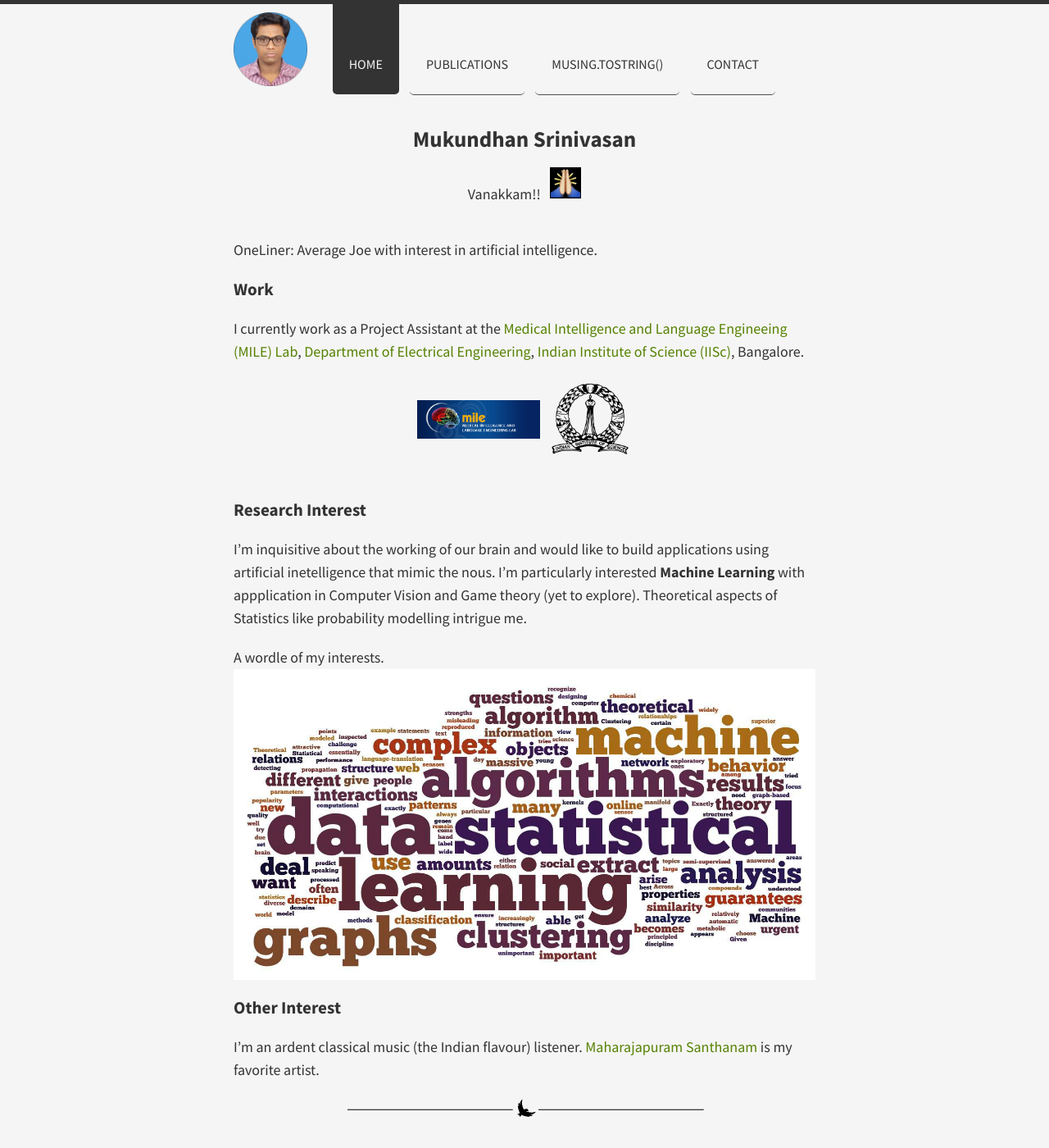
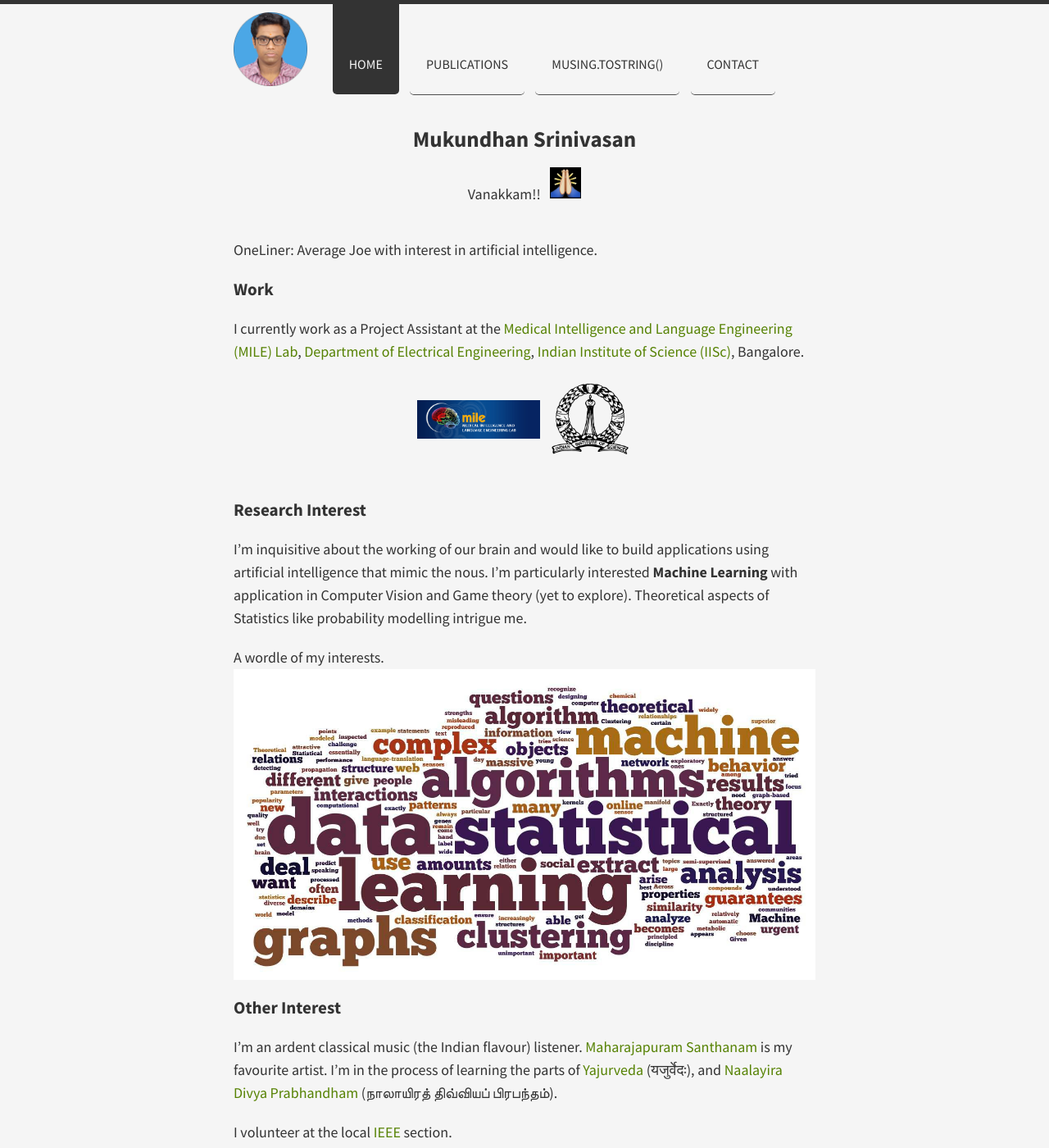
Before and after one commit to forkmsrini/forkmsrini.github.io-master, a Jekyll site: the page built from index.md, in a window 1280 px wide and 1400 px high. Shown: the whole window at 82% size. Built offline with Jekyll 4.4.1, drawn with Linux system fonts in a browser that asks for light colours; nearby versions of some CDN libraries; Markdown is read by kramdown in place of the engine named in the settings.

Commit message:
HomUpdate

```diff
--- a/index.md
+++ b/index.md
@@ -16,7 +16,7 @@ OneLiner: Average Joe with interest in artificial intelligence.
 
 <h3>Work</h3>
 
-I currently work as a Project Assistant at the [Medical Intelligence and Language Engineeing (MILE) Lab](http://mile.ee.iisc.ernet.in/mile/index.html), [Department of Electrical Engineering](http://www.ee.iisc.ernet.in/), [Indian Institute of Science (IISc)](http://www.iisc.ernet.in/), Bangalore.
+I currently work as a Project Assistant at the [Medical Intelligence and Language Engineering (MILE) Lab](http://mile.ee.iisc.ernet.in/mile/index.html), [Department of Electrical Engineering](http://www.ee.iisc.ernet.in/), [Indian Institute of Science (IISc)](http://www.iisc.ernet.in/), Bangalore.
 
 <div align="center">
 <table text-align="center">
@@ -28,13 +28,15 @@ I currently work as a Project Assistant at the [Medical Intelligence and Languag
 
 <h3>Research Interest</h3>
 
-I'm inquisitive about the working of our brain and would like to build applications using artificial inetelligence that mimic the nous. I'm particularly interested **Machine Learning** with appplication in Computer Vision and Game theory (yet to explore). Theoretical aspects of Statistics like probability modelling intrigue me.
+I'm inquisitive about the working of our brain and would like to build applications using artificial intelligence that mimic the nous. I'm particularly interested **Machine Learning** with application in Computer Vision and Game theory (yet to explore). Theoretical aspects of Statistics like probability modelling intrigue me.
 
 A wordle of my interests.
 <img style="float:right" src="/public/images/riWordle.jpg">
 
 <h3>Other Interest</h3>
 
-I'm an ardent classical music (the Indian flavour) listener. [Maharajapuram Santhanam](http://en.wikipedia.org/wiki/Maharajapuram_Santhanam) is my favorite artist.
+I'm an ardent classical music (the Indian flavour) listener. [Maharajapuram Santhanam](http://en.wikipedia.org/wiki/Maharajapuram_Santhanam) is my favourite artist. I'm in the process of learning the parts of [Yajurveda](http://en.wikipedia.org/wiki/Yajurveda) (यजुर्वेदः), and [Naalayira Divya Prabhandham](http://en.wikipedia.org/wiki/Naalayira_Divya_Prabhandham) (நாலாயிரத் திவ்வியப் பிரபந்தம்).
+
+I volunteer at the local [IEEE](http://bcp.ieeebangalore.org/) section.
 
 <hr/>
```
